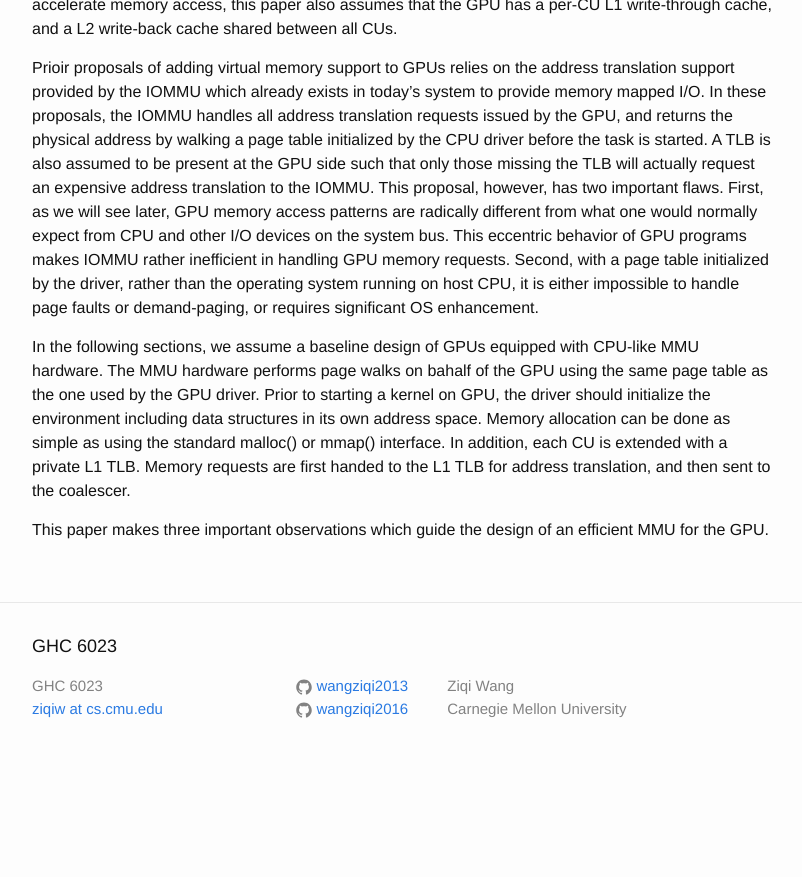
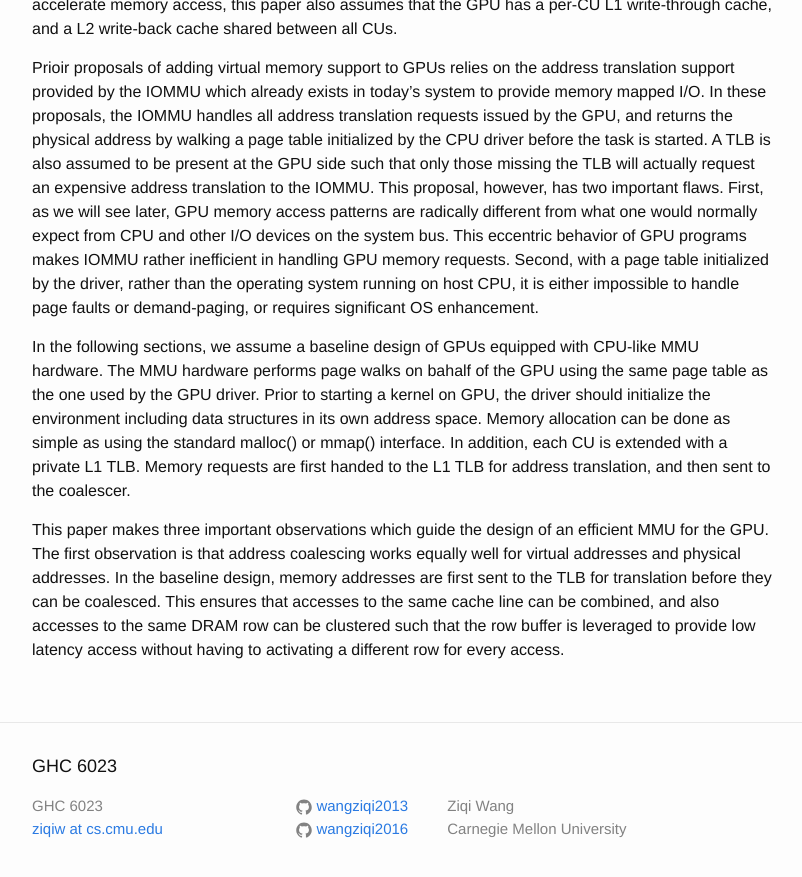
Before and after one commit to wangziqi2013/wangziqi2013.github.io, a Jekyll site: the page built from _posts/2019-09-05-supporting-x86-64-addr-xlat-for-100s-of-gpu-lanes.markdown, in a window 1280 px wide and 900 px high, scrolled down 1564 px. Shown: the top 877 px of the window, without its empty margins (238-1040 px from the left). Built offline with Jekyll 4.4.1, drawn with Linux system fonts in a browser that asks for light colours; before the commit the page ends 2344 px from its top, so only the background shows below that.

Commit message:
Adding PA VA coalescing

```diff
--- a/_posts/2019-09-05-supporting-x86-64-addr-xlat-for-100s-of-gpu-lanes.markdown
+++ b/_posts/2019-09-05-supporting-x86-64-addr-xlat-for-100s-of-gpu-lanes.markdown
@@ -74,4 +74,8 @@ a kernel on GPU, the driver should initialize the environment including data str
 allocation can be done as simple as using the standard malloc() or mmap() interface. In addition, each CU is extended with
 a private L1 TLB. Memory requests are first handed to the L1 TLB for address translation, and then sent to the coalescer.
 
-This paper makes three important observations which guide the design of an efficient MMU for the GPU.
+This paper makes three important observations which guide the design of an efficient MMU for the GPU. The first observation
+is that address coalescing works equally well for virtual addresses and physical addresses. In the baseline design,
+memory addresses are first sent to the TLB for translation before they can be coalesced. This ensures that accesses to
+the same cache line can be combined, and also accesses to the same DRAM row can be clustered such that the row buffer
+is leveraged to provide low latency access without having to activating a different row for every access.
```
